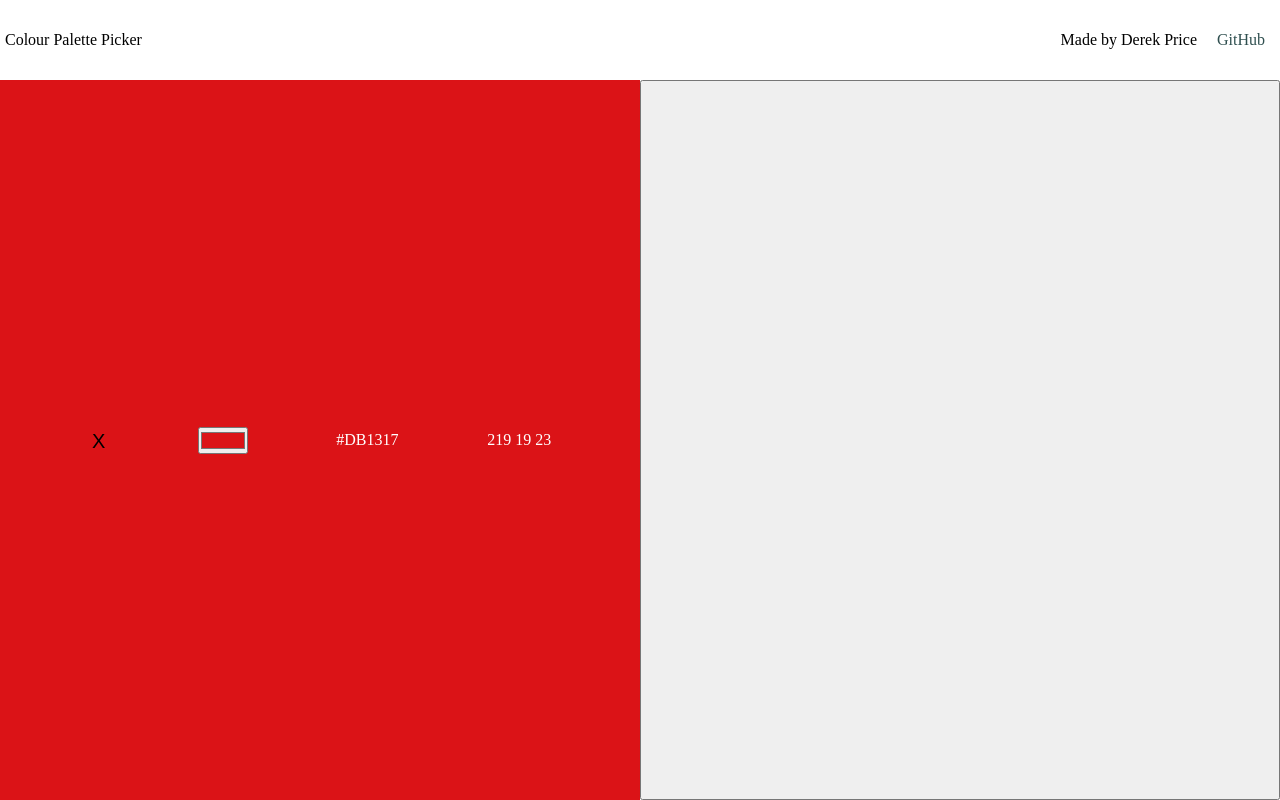
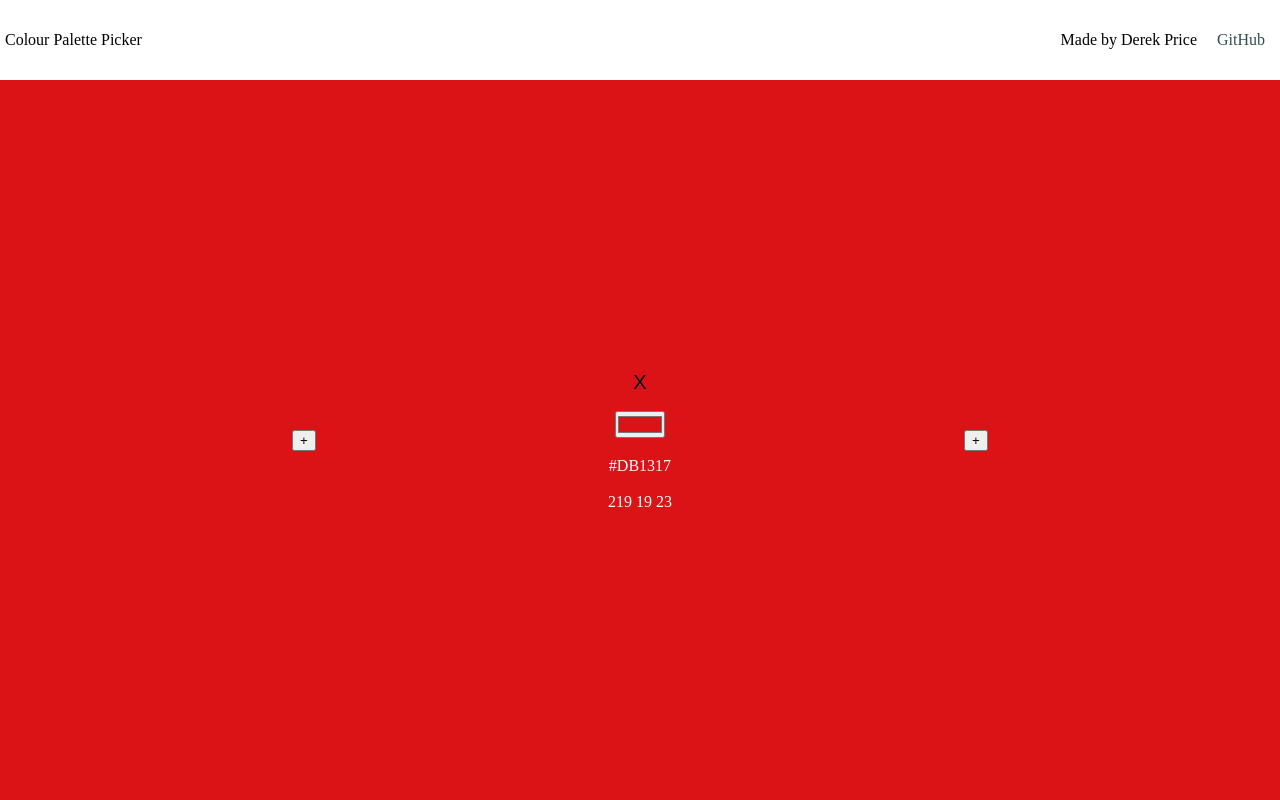
Before and after one commit to DerekPixel/colour-palette-picker, a React (Create React App) app: page / in a window 1280 px wide. Built offline with nearby package versions, Linux system fonts and the light colour scheme.

Commit message:
added RGBToHex and handleAddingNewcolourBesidecurrent functions as well as some buttons

```diff
--- a/src/components/Colours.jsx
+++ b/src/components/Colours.jsx
@@ -104,6 +104,31 @@ const Colours = ({colour, setColour: setColourArray}) => {
 
   }
 
+  function RGBToHex(rgb = String) {
+
+    var arr = rgb.split(' ');
+
+    var r = parseInt(arr[0], 10),
+        g = parseInt(arr[1], 10),
+        b = parseInt(arr[2], 10);
+
+    r = r.toString(16);
+    g = g.toString(16);
+    b = b.toString(16);
+
+    if (r.length === 1) {
+      r = "0" + r;
+    }
+    if (g.length === 1) {
+      g = "0" + g;
+    }
+    if (b.length === 1) {
+      b = "0" + b;
+    }
+
+    return `#${r}${g}${b}`
+  }
+
   function getLightnessFromHex(colour) {
 
     var hsl = rgbToHSL(hexToRGB(colour));
@@ -121,7 +146,45 @@ const Colours = ({colour, setColour: setColourArray}) => {
     var g = Math.round((parseInt(rgb1[1], 10) + parseInt(rgb2[1], 10)) / 2);
     var b = Math.round((parseInt(rgb1[2], 10) + parseInt(rgb2[2], 10)) / 2);
 
-    console.log(`${r} ${g} ${b}`);
+    return `${r} ${g} ${b}`;
+  }
+
+  function handleAddingNewColourBesideCurrent(thisPos, otherPos) {
+
+    var coloursArrayCopy = colour.slice();
+
+    if(coloursArrayCopy.length >= 7) {
+      return;
+    }
+
+    var colour1, colour2, newAverageColour;
+
+    if(otherPos < 0 || otherPos > coloursArrayCopy.length - 1) {
+      newAverageColour = coloursArrayCopy[thisPos].colour;
+    } else {
+      colour1 = coloursArrayCopy[thisPos].colour;
+      colour2 = coloursArrayCopy[otherPos].colour;
+
+      newAverageColour = RGBToHex(averageColours(colour1, colour2));
+    }
+
+    var newColour = {
+      colour: newAverageColour,
+      pos: 0
+    }
+
+    if(thisPos > otherPos) {
+      coloursArrayCopy.splice(thisPos, 0, newColour);
+    } else {
+      coloursArrayCopy.splice(otherPos, 0, newColour);
+    }
+
+    //make sure each colour has correct position property
+    for(var i = 0; i < coloursArrayCopy.length; i++) {
+      coloursArrayCopy[i].pos = i;
+    }
+
+    setColourArray(coloursArrayCopy);
 
   }
 
@@ -138,6 +201,9 @@ const Colours = ({colour, setColour: setColourArray}) => {
       key={colourObj.pos}
     >
 
+      <button onClick={() => handleAddingNewColourBesideCurrent(colourObj.pos, colourObj.pos - 1)} >+</button>
+
+      <div className='colour-column-inner' >
         <button
           className='
             colour-column-item
@@ -148,7 +214,6 @@ const Colours = ({colour, setColour: setColourArray}) => {
         >
           X
         </button>
-
         <input
           className='
             colour-column-item
@@ -158,7 +223,6 @@ const Colours = ({colour, setColour: setColourArray}) => {
           type="color" value={colourObj.colour}
           onChange={(e) => {handleChangeColour(e, colourObj.pos)}}
         />
-
         <ColourValueText
           className='
             colour-column-item
@@ -169,7 +233,6 @@ const Colours = ({colour, setColour: setColourArray}) => {
           colour={colourObj.colour}
           defaultText='COPY HEX'
         />
-
         < ColourValueText
           className='
             colour-column-item
@@ -177,10 +240,12 @@ const Colours = ({colour, setColour: setColourArray}) => {
             tooltip
             rgb-text
           '
-
           colour={hexToRGB(colourObj.colour)}
           defaultText='COPY RGB'
         />
+      </div>
+
+      <button onClick={() => handleAddingNewColourBesideCurrent(colourObj.pos, colourObj.pos + 1)} >+</button>
 
     </div>
     )
@@ -189,7 +254,6 @@ const Colours = ({colour, setColour: setColourArray}) => {
   return (
     <div className='colours'>
       {coloursDiv}
-      <button onClick={() => {averageColours('#e54f17', '#8352AC')}} ></button>
     </div>
   )
 }
```
Lines whose indentation alone changed are shown as unchanged.
